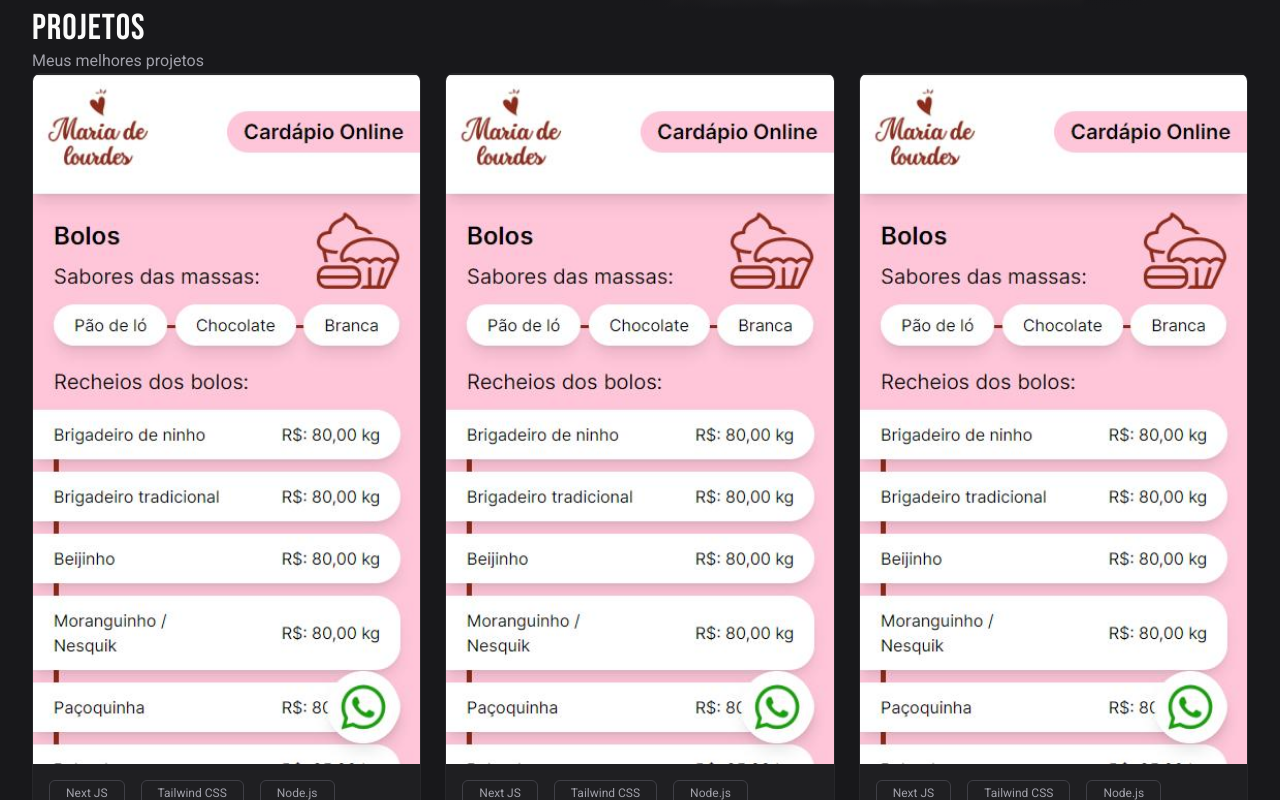
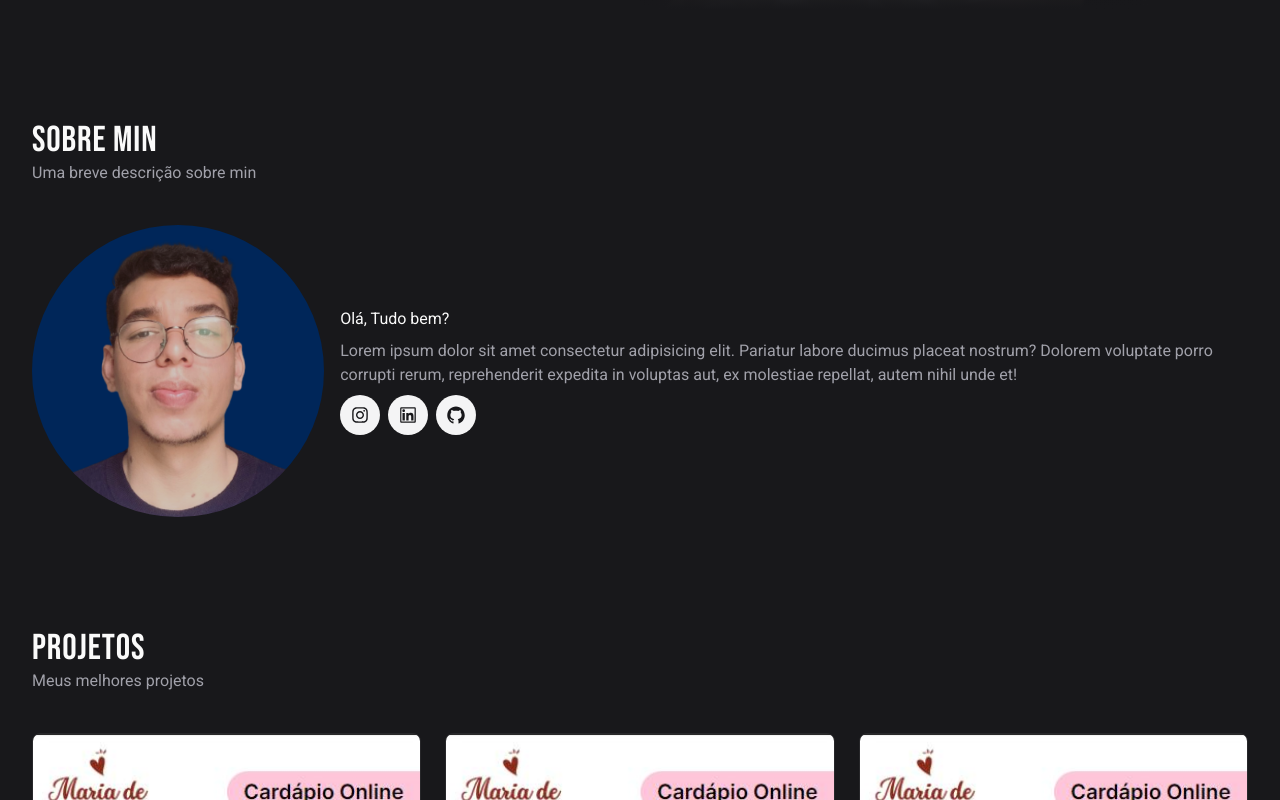
Before and after one commit to johnrodrigues008/My-Portfolio, a Next.js app: page / in a window 1280 px wide. Shown: the part 740-1540 px from the top of the page. Built offline with nearby package versions, Linux system fonts and the light colour scheme.

Commit message:
Finalização da parte estrutural do portfolio.
Signed-off-by: John Rodrigues <john.rodrigues008@gmail.com>

```diff
--- a/src/app/globals.css
+++ b/src/app/globals.css
@@ -1,3 +1,7 @@
 @tailwind base;
 @tailwind components;
 @tailwind utilities;
+
+html{
+      scroll-behavior: smooth;
+}
--- a/src/app/layout.tsx
+++ b/src/app/layout.tsx
@@ -5,6 +5,7 @@ import { cn } from '@/utils/helper'
 
 /* Import components */
 import { Navigation } from "../components/Navigation";
+import { FooterSection } from '@/components/FooterSection';
 
 const roboto = Roboto({
   weight: ["300", "400", "700"],
@@ -30,10 +31,21 @@ export default function RootLayout({
 }) {
   return (
     <html lang="pt-br">
-      <body className={cn(roboto.className, bebas.variable, "bg-zinc-900 text-zinc-50 ") }>
+      <body
+        className={cn(
+          roboto.className,
+          bebas.variable,
+          "bg-zinc-900 text-zinc-50 "
+        )}
+      >
         <Navigation />
-        {children}
+
+        <main className="max-w-7xl mx-auto px-4 md:px-8 space-y-28">
+          {children}
+        </main>
+
+        <FooterSection />
       </body>
     </html>
-  )
+  );
 }
--- a/src/app/page.tsx
+++ b/src/app/page.tsx
@@ -1,11 +1,15 @@
 import { HeroSection } from '@/components/HeroSection';
 import { ProjectSection } from '@/components/ProjectSection'
+import { SkillsSection } from "@/components/skillsSection";
+import { AboutSection } from '@/components/AboutSection';
 
 export default function Home() {
   return (
     <>
       <HeroSection />
+      <AboutSection />
       <ProjectSection />
+      <SkillsSection />
     </>
   );
 }
--- /dev/null
+++ b/src/components/AboutSection.tsx
@@ -0,0 +1,50 @@
+import Image from "next/image";
+import { Heading } from "./Heading";
+import aboutImage from "../../public/aboutImage.png";
+import { socialLinks } from "@/data/socialLinks";
+import { CustomLink } from "./CustomLink";
+
+
+
+export function AboutSection() {
+  return (
+    <section id="about" className="scroll-mt-28">
+      <Heading title="Sobre min" description="Uma breve descrição sobre min" />
+      <div className="flex gap-4 flex-col md:flex-row items-center">
+        <div className=" w-[500px] shrink-0rounded-md overflow-hidden rounded-[50%]">
+          <Image
+            className="w-full h-full object-top object-cover"
+            src={aboutImage}
+            alt="Logo da seção sobre de John Rodrigues"
+            width={600}
+            height={600}
+          />
+        </div>
+        <div className="space-y-2">
+          <p>Olá, Tudo bem?</p>
+          <p className="text-zinc-400">
+            Lorem ipsum dolor sit amet consectetur adipisicing elit. Pariatur
+            labore ducimus placeat nostrum? Dolorem voluptate porro corrupti
+            rerum, reprehenderit expedita in voluptas aut, ex molestiae
+            repellat, autem nihil unde et!
+          </p>
+          <ul className="flex gap-2 mt-4">
+            {socialLinks.map(({ icon: Icon, href }, index) => {
+              return (
+                <li key={index}>
+                  <CustomLink
+                    href={href}
+                    linkType="primary"
+                    className="w-10 h-10 p-0 rounded-full flex justify-center items-center"
+                  >
+                    <Icon className="text-xl shrink-0" />
+                  </CustomLink>
+                </li>
+              );
+            })}
+          </ul>
+        </div>
+      </div>
+    </section>
+  );
+}
--- /dev/null
+++ b/src/components/FooterSection.tsx
@@ -0,0 +1,16 @@
+export function FooterSection() {
+  return (
+    <footer className="w-full mt-28 py-8 px-4 md:px-8 border-t border-t-zinc-700">
+      <div>
+        <div className="max-w-7xl mx-auto px-4 md:px-8 flex justify-between">
+          <p className="text-zinc-500 text-sm">
+            © Todos os direitos reservados.
+          </p>
+          <p className="text-zinc-500 text-sm">
+            Desenvolvido por John Rodrigues | {new Date().getFullYear()}
+          </p>
+        </div>
+      </div>
+    </footer>
+  );
+}
--- /dev/null
+++ b/src/components/Heading.tsx
@@ -0,0 +1,14 @@
+interface IProps {
+      title: string;
+      description: string;
+}
+
+export function Heading({ title, description }: IProps) {
+  return (
+    <>
+      {""}
+      <p className="font-title tracking-wide text-4xl uppercase">{ title }</p>
+      <p className="text-zinc-400 mb-10">{ description }</p>
+    </>
+  );
+}
--- a/src/components/HeroSection.tsx
+++ b/src/components/HeroSection.tsx
@@ -6,7 +6,7 @@ import ImagemLogo from "../../public/Foto.png";
 
 export function HeroSection() {
   return (
-    <section className="max-w-7xl mx-auto px-4 md:px-8 flex justify-between items-center">
+    <section id="home">
       <div className="grid md:grid-cols-2 items-center h-[calc(100vh-70px)] max-h-[678px] bg-red">
         <div>
           <p className="text-lg mb-1">Olá 👋, Eu sou</p>
--- a/src/components/ProjectSection.tsx
+++ b/src/components/ProjectSection.tsx
@@ -2,13 +2,12 @@ import { projects } from "@/data/projectData";
 
 import Image from "next/image";
 import { CustomLink } from "./CustomLink";
+import { Heading } from "./Heading";
 
 export function ProjectSection() {
   return (
-    <section className="max-w-7xl mx-auto px-4 md:px-8 flex justify-between items-center">
-      <div>
-        <p className="font-title tracking-wide text-4xl uppercase">Projetos</p>
-        <p className="text-zinc-400">Meus melhores projetos</p>
+    <section id="project" className="scroll-mt-28">
+      <Heading title="Projetos" description="Meus melhores projetos"></Heading>
 
       <div className="grid md:grid-cols-2 lg:grid-cols-3 gap-6">
         {projects.map((project) => {
@@ -16,10 +15,12 @@ export function ProjectSection() {
         })}
       </div>
       <div className="mt-10 flex justify-center">
-          <CustomLink href="https://github.com/johnrodrigues008/" linkType="secondary">
+        <CustomLink
+          href="https://github.com/johnrodrigues008/"
+          linkType="secondary"
+        >
           Ver todos os projetos
         </CustomLink>
-        </div>
       </div>
     </section>
   );
--- /dev/null
+++ b/src/components/SkillsSection.tsx
@@ -0,0 +1,34 @@
+import { skills } from "@/data/skillsData";
+import { Heading } from "./Heading";
+
+export function SkillsSection() {
+  return (
+    <section id="skills" className="scroll-mt-28">
+      <Heading title="Skills" description="Minhas habilidades são:" />
+
+      <div className="space-y-6">
+        {Object.values(skills).map((cate) => {
+          return (
+            <div key={cate.title}>
+              <p className="mb-2">{cate.title}</p>
+
+              <ul className="grid grid-cols-2 sm:grid-cols-3 md:grid-cols-4 lg:grid-cols-6 gap-6">
+                {cate.stacks.map(({ icon: Icon, stack }) => {
+                  return (
+                    <li
+                      key={stack}
+                      className="bg-zinc-800/50 border border-zinc-800 p-4 inline-flex items-center gap-4 justify-center rounded-md"
+                    >
+                      <Icon className="text-xl shrink-0" />
+                      {stack}
+                    </li>
+                  );
+                })}
+              </ul>
+            </div>
+          );
+        })}
+      </div>
+    </section>
+  );
+}
--- /dev/null
+++ b/src/data/skillsData.ts
@@ -0,0 +1,71 @@
+import { FaReact, FaAngular, FaNodeJs, FaHtml5, FaCss3 } from "react-icons/fa";
+import {
+      SiExpress,
+      SiTailwindcss,
+      SiJavascript,
+      SiPostgresql,
+      SiMysql,
+      SiMongodb,
+      SiVitest
+} from "react-icons/si";
+
+export const skills = {
+  frontend: {
+    title: "Frontend",
+    stacks: [
+      {
+        stack: "HTML5",
+        icon: FaHtml5,
+      },
+      {
+        stack: "CSS",
+        icon: FaCss3,
+      },
+      {
+        stack: "JavaScript",
+        icon: SiJavascript,
+      },
+      {
+        stack: "React JS",
+        icon: FaReact,
+      },
+      {
+        stack: "Angular JS",
+        icon: FaAngular,
+      },
+      {
+        stack: "Tailwind CSS",
+        icon: SiTailwindcss,
+      },
+    ],
+  },
+  backend: {
+    title: "Backend",
+    stacks: [
+      {
+        stack: "Node JS",
+        icon: FaNodeJs,
+      },
+      {
+        stack: "Express",
+        icon: SiExpress,
+      },
+      {
+        stack: "Mysql",
+        icon: SiMysql,
+      },
+      {
+        stack: "PostgreSql",
+        icon: SiPostgresql,
+      },
+      {
+        stack: "Mongodb",
+        icon: SiMongodb,
+      },
+      {
+        stack: "Vitest",
+        icon: SiVitest,
+      },
+    ],
+  },
+};
--- /dev/null
+++ b/src/data/socialLinks.ts
@@ -0,0 +1,16 @@
+import { AiOutlineInstagram, AiOutlineLinkedin, AiOutlineGithub } from 'react-icons/ai';
+
+export const socialLinks = [
+  {
+    href: "https://www.instagram.com/john_rodrigues008/",
+    icon: AiOutlineInstagram,
+  },
+  {
+    href: "https://www.linkedin.com/in/johnrodrigues009/",
+    icon: AiOutlineLinkedin,
+  },
+  {
+    href: "https://github.com/johnrodrigues008",
+    icon: AiOutlineGithub,
+  },
+];
--- a/tsconfig.json
+++ b/tsconfig.json
@@ -22,6 +22,6 @@
       "@/*": ["./src/*"]
     }
   },
-  "include": ["next-env.d.ts", "**/*.ts", "**/*.tsx", ".next/types/**/*.ts"],
+  "include": ["next-env.d.ts", "**/*.ts", "**/*.tsx", ".next/types/**/*.ts", "src/components/skillsSection.jsx", "src/app/page.jsx"],
   "exclude": ["node_modules"]
 }
```
Also changed, not shown: public/aboutImage.png (added). Lines whose indentation alone changed are shown as unchanged.
